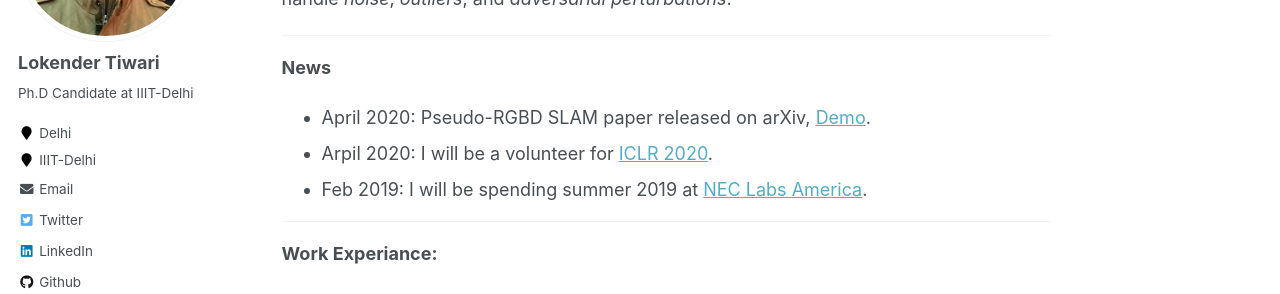
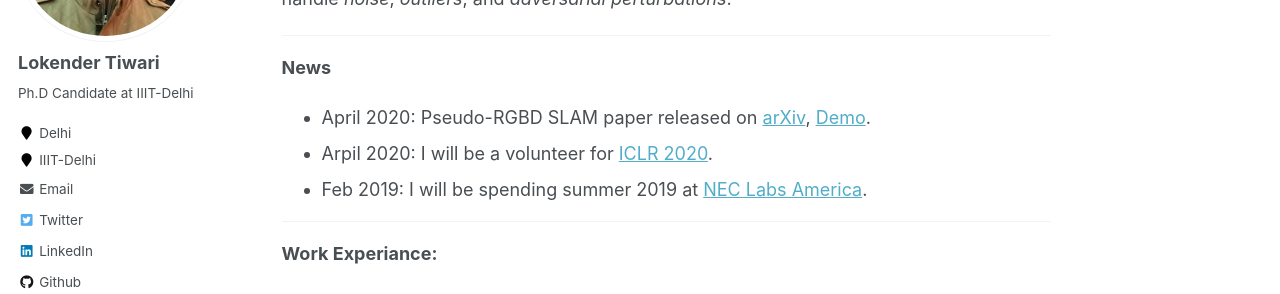
Before and after one commit to lokender/lokender.github.io, a Jekyll site: the page built from _pages/about.md, in a window 1280 px wide and 900 px high, scrolled down 316 px. Shown: the part 153-447 px from the top of the window. Built offline with Jekyll 4.4.1, drawn with Linux system fonts in a browser that asks for light colours; some web fonts are replaced; part of the change alters nothing that is shown.

```diff
--- a/_pages/about.md
+++ b/_pages/about.md
@@ -15,7 +15,7 @@ I am interested in developing robust methods for *low-level geometric scene unde
 ***
 
 **News** <br>
-* April 2020: Pseudo-RGBD SLAM paper released on arXiv, [Demo](https://www.youtube.com/playlist?list=PL-cvWulnEGU6gBmgr8leVbJ6k7aI3MTjA).
+* April 2020: Pseudo-RGBD SLAM paper released on [arXiv](https://arxiv.org/abs/2004.10681), [Demo](http://tiny.cc/pRGBD).
 * Arpil 2020: I will be a volunteer for [ICLR 2020](https://iclr.cc/).
 * Feb 2019: I will be spending summer 2019 at [NEC Labs America](http://www.nec-labs.com/research-departments/media-analytics/media-analytics-home).
 
```
